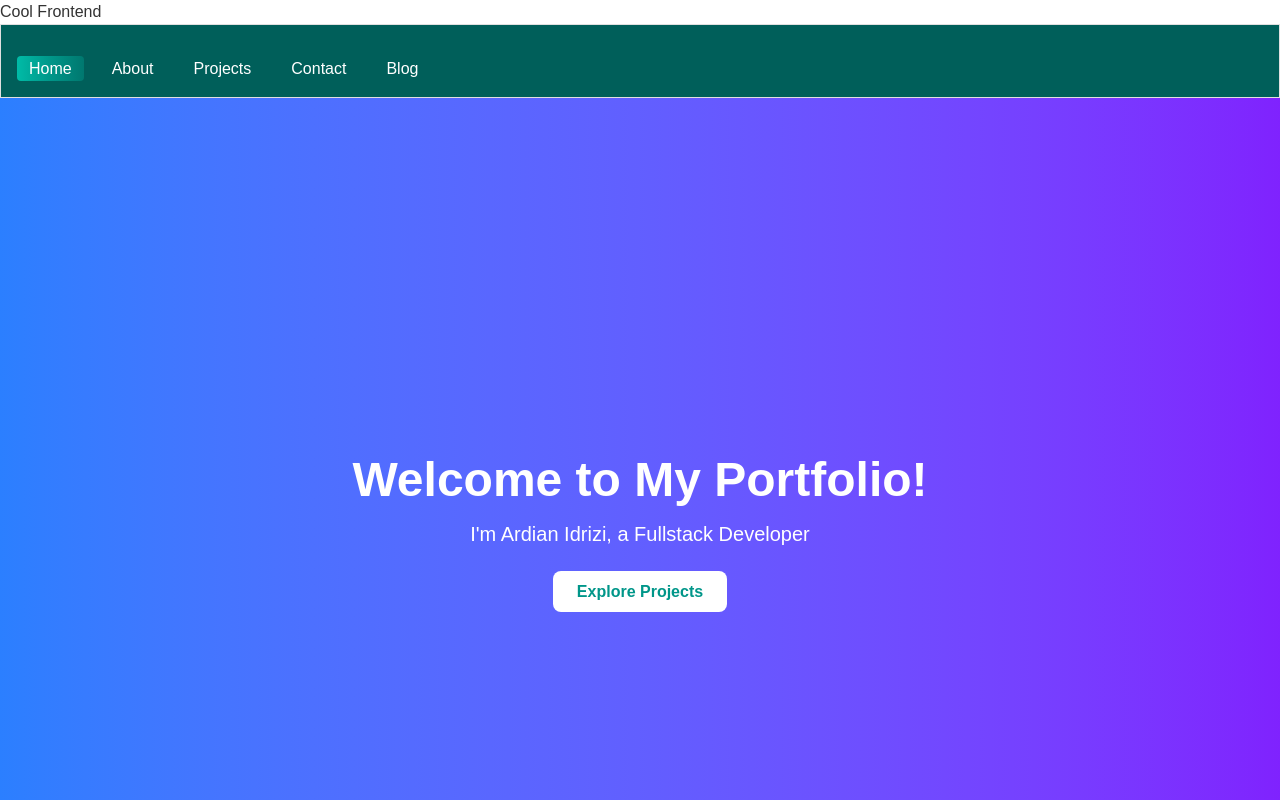
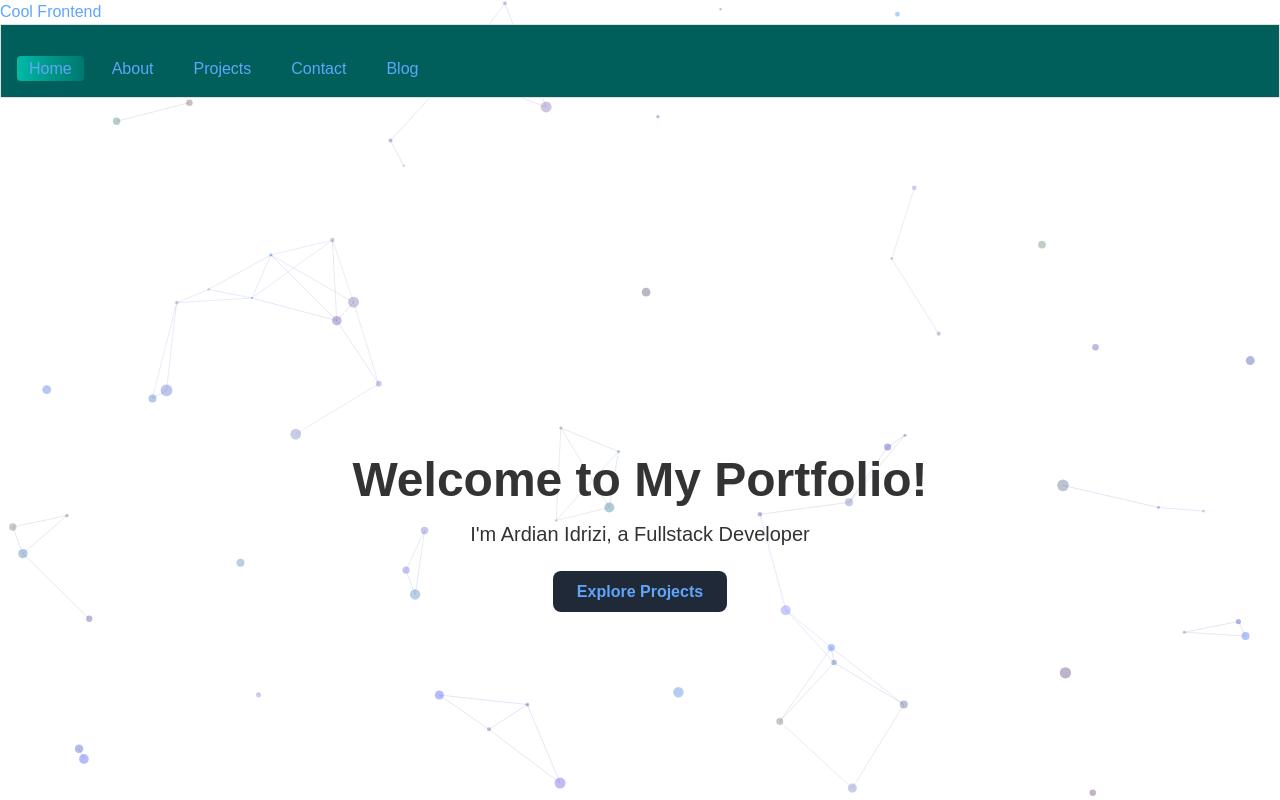
Before and after one commit to ardidrizi/my-portfolio, a React (Vite) app: page / in a window 1280 px wide. Shown: the top 800 px of the page. Built offline with nearby package versions, Linux system fonts and the light colour scheme.

Commit message:
fix: Adopt changes

```diff
--- a/package.json
+++ b/package.json
@@ -10,7 +10,10 @@
     "preview": "vite preview"
   },
   "dependencies": {
+    "@tailwindcss/postcss": "^4.0.14",
     "@tailwindcss/vite": "^4.0.13",
+    "@types/d3": "^7.4.3",
+    "d3": "^7.9.0",
     "framer-motion": "^10.18.0",
     "react": "^18.3.1",
     "react-dom": "^18.3.1",
--- a/src/App.tsx
+++ b/src/App.tsx
@@ -4,20 +4,27 @@ import Home from './pages/Home';
 import About from './pages/About';
 import Projects from './pages/Projects';
 import Contact from './pages/Contact';
-import Blog from './pages/Blog'; // new import
+import Blog from './pages/Blog';
+import SkillsPage from "./pages/skills"
 import React from 'react';
+import { ThemeProvider } from './components/ThemeController';
+import InteractiveBackground from './components/InteractiveBackground';
 
 const App: React.FC = () => {
 	return (
+		<ThemeProvider>
+			<InteractiveBackground />
 			<BrowserRouter>
 					<Routes>
 						<Route path="/" element={<Home />} />
 						<Route path="/about" element={<About />} />
 						<Route path="/projects" element={<Projects />} />
 						<Route path="/contact" element={<Contact />} />
-				<Route path="/blog" element={<Blog />} /> {/* new route */}
+						<Route path="/blog" element={<Blog />} />
+						<Route path="/skills" element={<SkillsPage />} />
 					</Routes>
 			</BrowserRouter>
+		</ThemeProvider>
 	);
 }
 
--- a/src/index.css
+++ b/src/index.css
@@ -2,6 +2,91 @@
 
 html {
   scroll-behavior: smooth;
+}
+
+/* Theme Variables */
+:root {
+  --primary-color: #3b82f6;
+  --secondary-color: #10b981;
+  --text-color: #333333;
+  --background-color: #ffffff;
+  --accent-color: #8b5cf6;
+  --transition-speed: 0.3s;
+}
+
+/* Theme Classes */
+.theme-light {
+  --primary-color: #3b82f6;
+  --secondary-color: #10b981;
+  --text-color: #333333;
+  --background-color: #ffffff;
+  --accent-color: #8b5cf6;
+}
+
+.theme-dark {
+  --primary-color: #60a5fa;
+  --secondary-color: #34d399;
+  --text-color: #f3f4f6;
+  --background-color: #1f2937;
+  --accent-color: #a78bfa;
+}
+
+.theme-neon {
+  --primary-color: #f0f;
+  --secondary-color: #0ff;
+  --text-color: #fff;
+  --background-color: #121212;
+  --accent-color: #ff0;
+  --transition-speed: 0.5s;
+}
+
+.theme-minimalist {
+  --primary-color: #000;
+  --secondary-color: #555;
+  --text-color: #222;
+  --background-color: #f9f9f9;
+  --accent-color: #777;
+}
+
+.theme-retro {
+  --primary-color: #cc5500;
+  --secondary-color: #8a9a5b;
+  --text-color: #3b2e1e;
+  --background-color: #f8ecd4;
+  --accent-color: #964b00;
+}
+
+body {
+  background-color: var(--background-color);
+  color: var(--text-color);
+  transition: background-color var(--transition-speed), color var(--transition-speed);
+}
+
+a, button {
+  color: var(--primary-color);
+  transition: color var(--transition-speed);
+}
+
+a:hover, button:hover {
+  color: var(--accent-color);
+}
+
+/* New classes for themed elements */
+/* .hero-section {
+  background-color: var(--primary-color);
+  color: var(--background-color);
+  transition: background-color var(--transition-speed), color var(--transition-speed);
+} */
+
+.primary-button {
+  background-color: var(--background-color);
+  color: var(--primary-color);
+  transition: background-color var(--transition-speed), color var(--transition-speed);
+}
+
+.primary-button:hover {
+  background-color: var(--secondary-color);
+  color: var(--background-color);
 }
 
 @media (min-width: 768px) {
--- a/src/pages/Home.tsx
+++ b/src/pages/Home.tsx
@@ -10,7 +10,7 @@ function Home() {
     <main>
       <Header />
       <MotionSection
-        className="bg-gradient-to-r from-blue-500 via-indigo-500 to-violet-600 text-white p-8"
+        className="hero-section p-8"
         initial={{ opacity: 0, y: -50 }}
         animate={{ opacity: 1, y: 0 }}
         transition={{ duration: 1 }}
@@ -19,7 +19,7 @@ function Home() {
           <h2 className="text-5xl font-bold">Welcome to My Portfolio!</h2>
           <p className="mt-4 text-xl">I'm Ardian Idrizi, a Fullstack Developer</p>
           <div className="mt-8">
-            <Link to="/projects" className="bg-white text-teal-600 px-6 py-3 rounded-lg font-semibold hover:bg-gray-200">
+            <Link to="/projects" className="primary-button px-6 py-3 rounded-lg font-semibold transition-colors">
               Explore Projects
             </Link>
           </div>
```
Also changed, not shown: 1 other file (tests, documents, lock files or other folders). Lines whose indentation alone changed are shown as unchanged.
